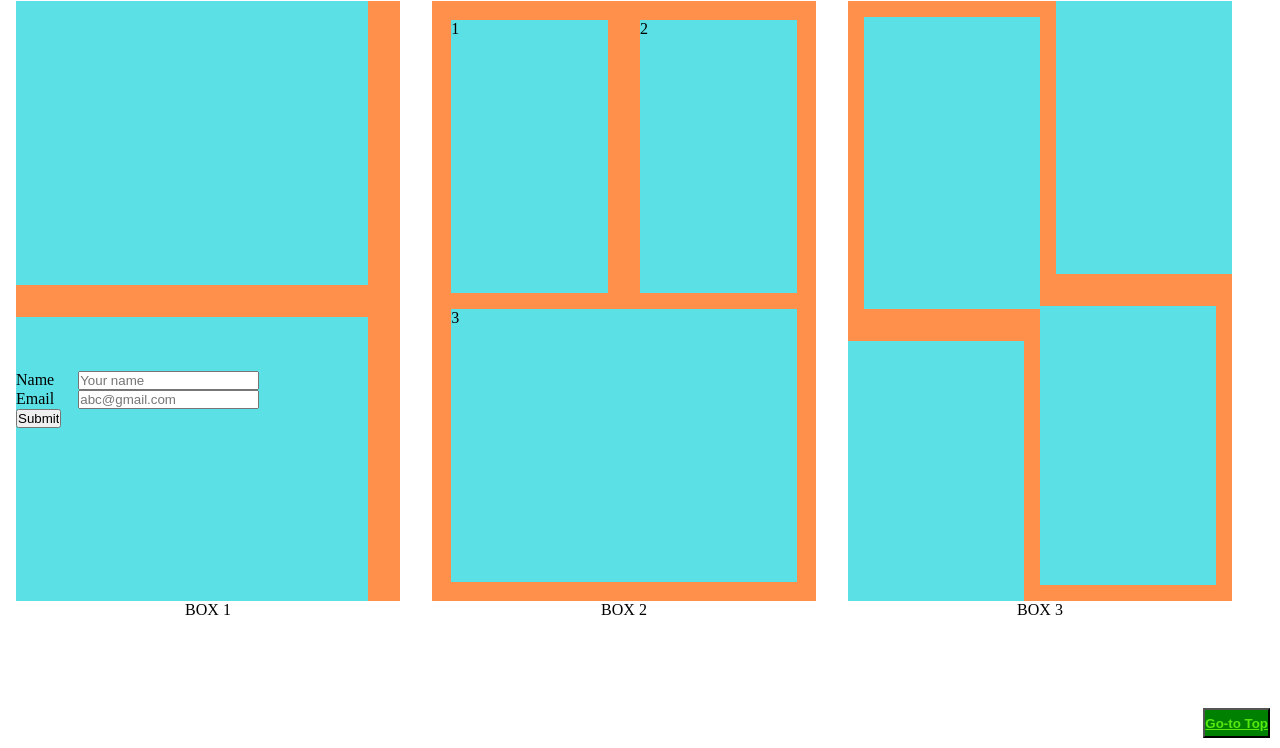
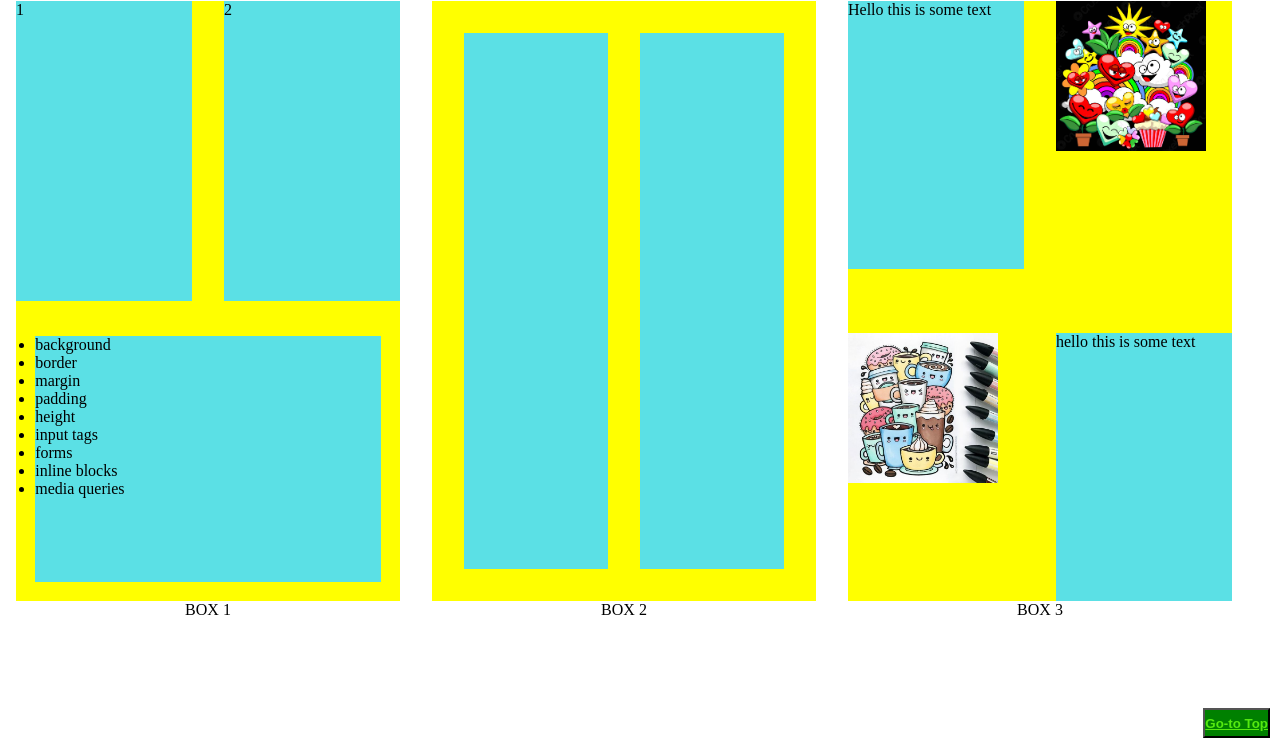
Before and after one commit to ranveerraj248/html-css-test, a plain HTML site: page index.html in a window 1280 px wide. Shown: the part 52-800 px from the top of the page. Drawn offline with Linux system fonts and the light colour scheme.

Commit message:
test walkover

```diff
--- a/index.html
+++ b/index.html
@@ -9,45 +9,61 @@
 </head>
 <body>
     <button class ="button1"><a href="#top" style="color: rgb(85, 233, 16)">Go-to Top</a></button>
-    <h1 class="hding">FINAL ASSESSMENT - Ranveer Raj </h1>
+    <h1 class="hding">FINAL ASSESSMENT - BOX </h1>
+
+    <div class="wrapper1  ">
+        <div class="box21">
+        <div class="con11">
+            <div class="b31">1</div>
+            <div class="b41">2</div>
+        </div>
+        <div class="w2">
+
+            <div class="con21">
+                <ul>
+                    <li>background</li>
+                    <li>border</li>
+                    <li>margin</li>
+                    <li>padding</li>
+                    <li>height</li>
+                    <li>input tags</li>
+                    <li>forms</li>
+                    <li>inline blocks</li>
+
+                    <li>media queries</li>
+
+
+                  </ul>
+            </div>
+        </div>
+        </div>
+
+        <div class="textb">BOX 1</div>
+    </div>
     <div class="wrapper medias mediam medial ">
         <div class="box medias mediam medial">
             <div class="b1"></div>
-            <div class="b2">
-                <br>
-				<br>
-				<br>
-				<form class=>
-				<label>Name &nbsp;&nbsp;&nbsp;&nbsp;</label>
-				<input type="text" class="fed" placeholder="Your name"><br>
-				<label>Email &nbsp;&nbsp;&nbsp;&nbsp;</label>
-				<input type="email" class="fed" placeholder = "abc@gmail.com"><br>
-				<input type="submit" class="button" value="Submit">
-			</form>
-            </div>
+            <div class="b2"></div>
         </div>
-        <div class="textb">BOX 1</div>
-    </div>
-    <div class="wrapper medias mediam medial ">
-        <div class="box2">
-        <div class="con1">
-            <div class="b3">1</div>
-            <div class="b4">2</div>
-        </div>
-        <div class="con2">3</div>
-        </div>
-
         <div class="textb">BOX 2</div>
     </div>
     <div class="wrapper medias mediam medial">
         <div class="box1 medias mediam medial">
             <div class="c1">
-                <div class="b5"></div>
-                <div class="b6"></div>
+                <div class="b5">
+                    Hello this is some text
+                </div>
+                <div class="b6">
+                    <img class = "img2" src="images/img1.jpg" alt="">
+                </div>
             </div>
             <div class="c2">
-                <div class="b7"></div>
-                <div class="b8"></div>
+                <div class="b7">
+                    <img class="img1" src="images/img2.jpg" alt="">
+                </div>
+                <div class="b8">
+                    hello this is some text
+                </div>
             </div>
         </div>
         <div class="textb">BOX 3</div>
--- a/mycss.css
+++ b/mycss.css
@@ -14,31 +14,32 @@
 .box {
   width: 100%;
   height: 100%;
-  background-color: #fe904c;
+  background-color: yellow;
   box-sizing: border-box;
   display: flex;
-  flex-direction: column;
   flex: 1;
-  padding-right: 2rem;
+  padding: 2rem;
 }
 .box1 {
   width: 100%;
   height: 100%;
-  background-color: #fe904c;
-
+  background-color: yellow;
   display: flex;
 }
 .b1 {
   background-color: #5be0e5;
   width: 100%;
   height: 100%;
-  margin-bottom: 1rem;
+  left: 10%;
+  top: 10%;
+  margin-right: 2rem;
 }
 .b2 {
   background-color: #5be0e5;
   width: 100%;
   height: 100%;
-  margin-top: 1rem;
+  left: 10%;
+  top: 10%;
 }
 .textb {
   text-align: center;
@@ -52,14 +53,15 @@
   height: 100%;
   left: 10%;
   top: 10%;
-  margin-right: 1rem;
+  margin-bottom: 1rem;
 }
 .b4 {
   background-color: #5be0e5;
+  margin-top: 1rem;
   width: 100%;
   height: 100%;
-  margin-left: 1rem;
-  margin-bottom: 1rem;
+  left: 10%;
+  top: 10%;
 }
 .c1 {
   height: 100%;
@@ -78,37 +80,29 @@
 }
 
 .b5 {
-  height: 56%;
+  height: 50%;
   width: 100%;
   margin-bottom: 2rem;
   background: #5be0e5;
-  /* padding: 1rem; */
-  margin-top: 1rem;
-  margin-right: 2rem;
-  margin-left: 1rem;
-  margin-bottom: 2rem;
 }
 .b6 {
   height: 50%;
   width: 100%;
-
-  background: #5be0e5;
+  margin-top: 2rem;
+  align-items: center;
 }
 .b7 {
-  height: 49%;
+  height: 50%;
   width: 100%;
-
-  background: #5be0e5;
+  margin-bottom: 2rem;
+  /* background: #5be0e5;  */
+  align-items: center;
 }
 .b8 {
   height: 50%;
   width: 100%;
   margin-top: 2rem;
   background: #5be0e5;
-  margin-left: -1rem;
-  margin-right: 1rem;
-
-  margin-bottom: 1rem;
 }
 .button1 {
   position: fixed;
@@ -121,46 +115,23 @@
   color: white;
   font-weight: bold;
 }
-.box2 {
-  width: 100%;
-  height: 100%;
-  background-color: #fe904c;
-  box-sizing: border-box;
-  display: flex;
-  flex-direction: column;
-  flex: 1;
-  padding: 1.2rem;
-}
-
-.con1 {
-  display: flex;
-
-  height: 50%;
-  width: 100%;
-}
-.con2 {
-  display: flex;
-  background: #5be0e5;
-  height: 50%;
-  width: 100%;
-  margin-top: 1rem;
-}
-
 @media screen and (max-width: 768px) {
   .medias {
     width: 100%;
   }
-  .con1 {
+
+  .wrapper {
+    margin-bottom: 1em;
+    display: block;
     flex-direction: column;
     width: 100%;
   }
-  .wrapper {
-    margin-bottom: 1em;
-    display: block;
+
+  .box {
+    flex-direction: column;
   }
-  .b4 {
-    margin-left: 0;
-    margin-top: 1rem;
+  .b1 {
+    margin-bottom: 2rem;
   }
 }
 
@@ -179,3 +150,70 @@
   text-align: center;
   font-weight: 400%;
 }
+
+.wrapper1 {
+  height: 600px;
+  width: 30%;
+  margin: 1em;
+  float: left;
+  max-width: 100%;
+}
+.box21 {
+  width: 100%;
+  height: 100%;
+  background-color: yellow;
+  box-sizing: border-box;
+  display: flex;
+  flex-direction: column;
+  flex: 1;
+  /* padding: 1.2rem; */
+}
+.con11 {
+  display: flex;
+
+  height: 50%;
+  width: 100%;
+  padding-left: -1rem;
+}
+.con21 {
+  display: flex;
+  background: #5be0e5;
+  height: 100%;
+  width: 100%;
+  margin-top: 1rem;
+}
+.b31 {
+  background-color: #5be0e5;
+  width: 100%;
+  height: 100%;
+  left: 10%;
+  top: 10%;
+  margin-right: 1rem;
+}
+.b41 {
+  background-color: #5be0e5;
+  width: 100%;
+  height: 100%;
+  margin-left: 1rem;
+  margin-bottom: 1rem;
+}
+.w2 {
+  width: 100%;
+  height: 100%;
+  background-color: yellow;
+  box-sizing: border-box;
+  display: flex;
+  flex-direction: column;
+  flex: 1;
+  padding: 1.2rem;
+}
+.img1 {
+  width: 150px;
+  height: 150px;
+  align-items: center;
+}
+.img2 {
+  width: 150px;
+  height: 150px;
+  align-items: center;
+}
```
Also changed, not shown: images/test.html (added, +301 -0 lines), images/img1.jpg (added), images/img2.jpg (added).
